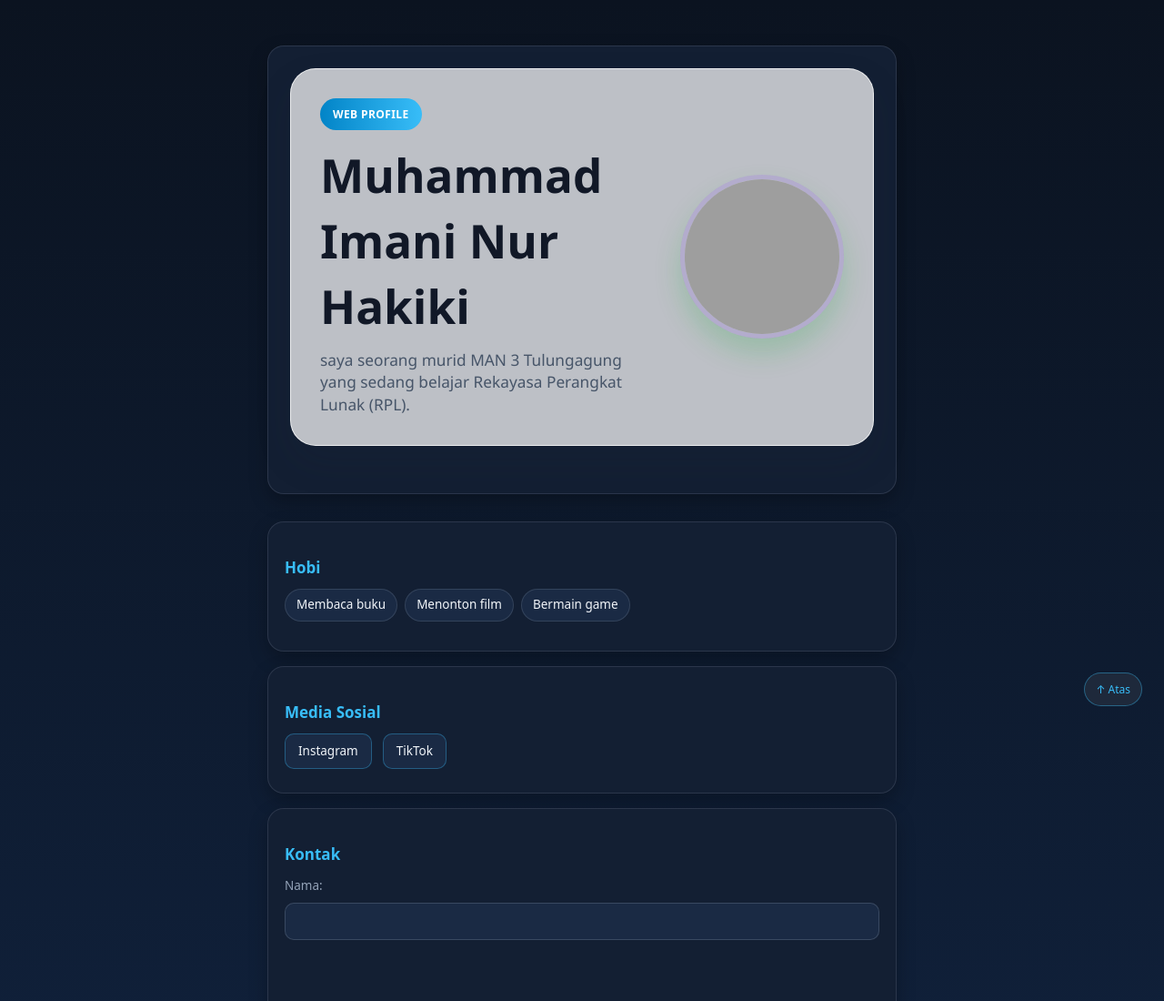
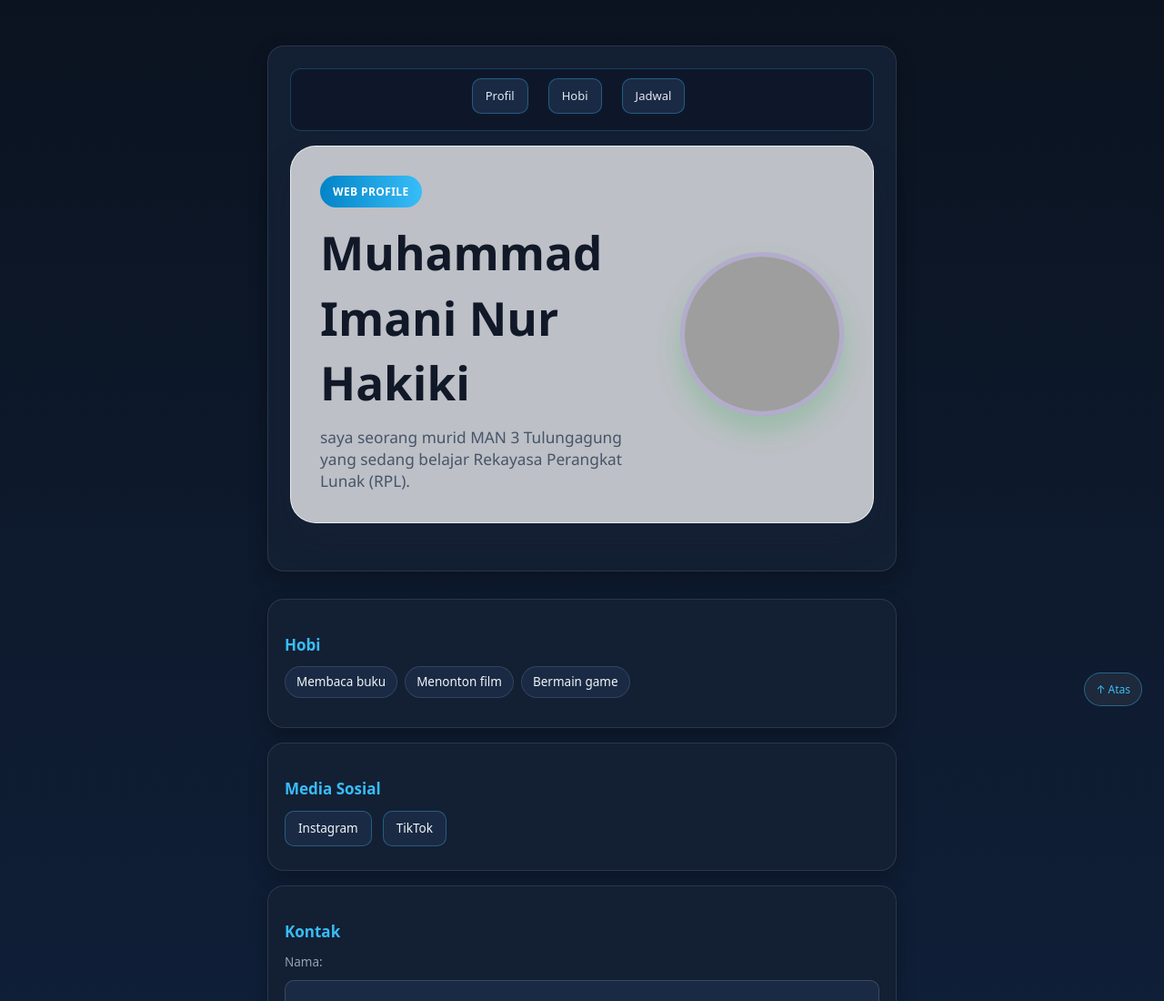
Before and after one commit to yoyo123-bit/profile, a plain HTML site: page index.html in a window 1280 px wide. Shown: the top 1100 px of the page at 91% size. Drawn offline with Linux system fonts and the light colour scheme; grey boxes are pictures that could not be loaded.

Commit message:
Update index.html
menambahkan html

```diff
--- a/index.html
+++ b/index.html
@@ -250,6 +250,12 @@ html {
 
 <body>
     <div class="page">
+     <nav class="navbar">
+  <a href="#top">Profil</a>
+  <a href="#hobi">Hobi</a>
+  <a href="#jadwal">Jadwal</a>
+</nav>
+
       <header class="hero">
         <div class="profile-content">
             <span class="badge">web profile</span>
```
